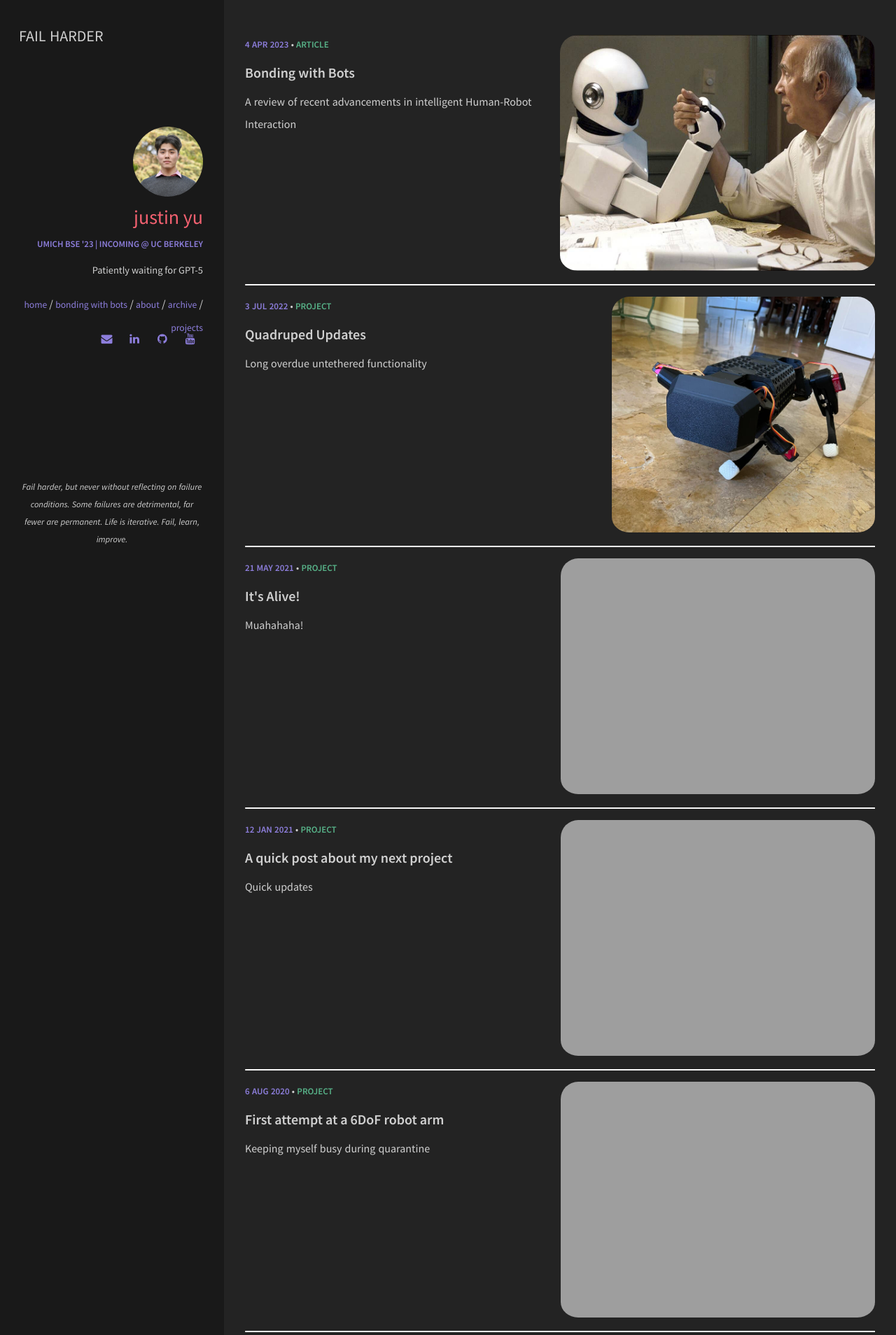
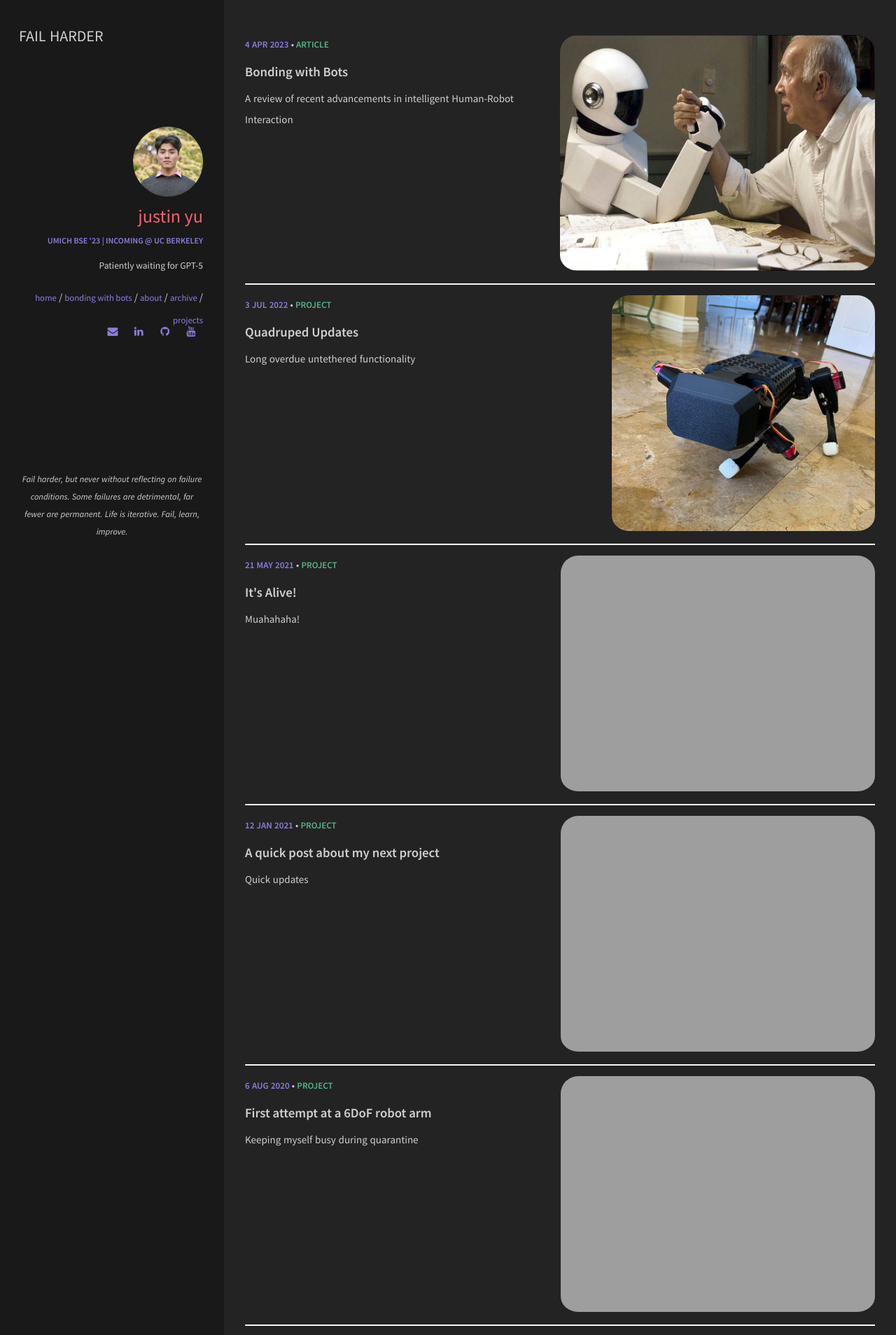
Before and after one commit to uynitsuj/uynitsuj.github.io, a Jekyll site: the page built from index.html, in a window 1280 px wide. Shown: the top 1908 px of the page at 70% size. Built offline with Jekyll 4.4.1, drawn with Linux system fonts in a browser that asks for light colours.

Commit message:
why didn't that work idk

```diff
--- a/_sass/components/_variables.scss
+++ b/_sass/components/_variables.scss
@@ -27,7 +27,7 @@ $font-family-monospace: "Roboto Mono", "Courier New", monospace !default;
 $font-family-base: $font-family-sans-serif !default;
 
 // Pixel value used to responsively scale all typography. Applied to the `<html>` element.
-$font-size-root: 16px !default;
+$font-size-root: 15px !default;
 
 $font-size-base: $font-size-root !default;
 $font-size-lg: $font-size-root * 1.25 !default;
```
